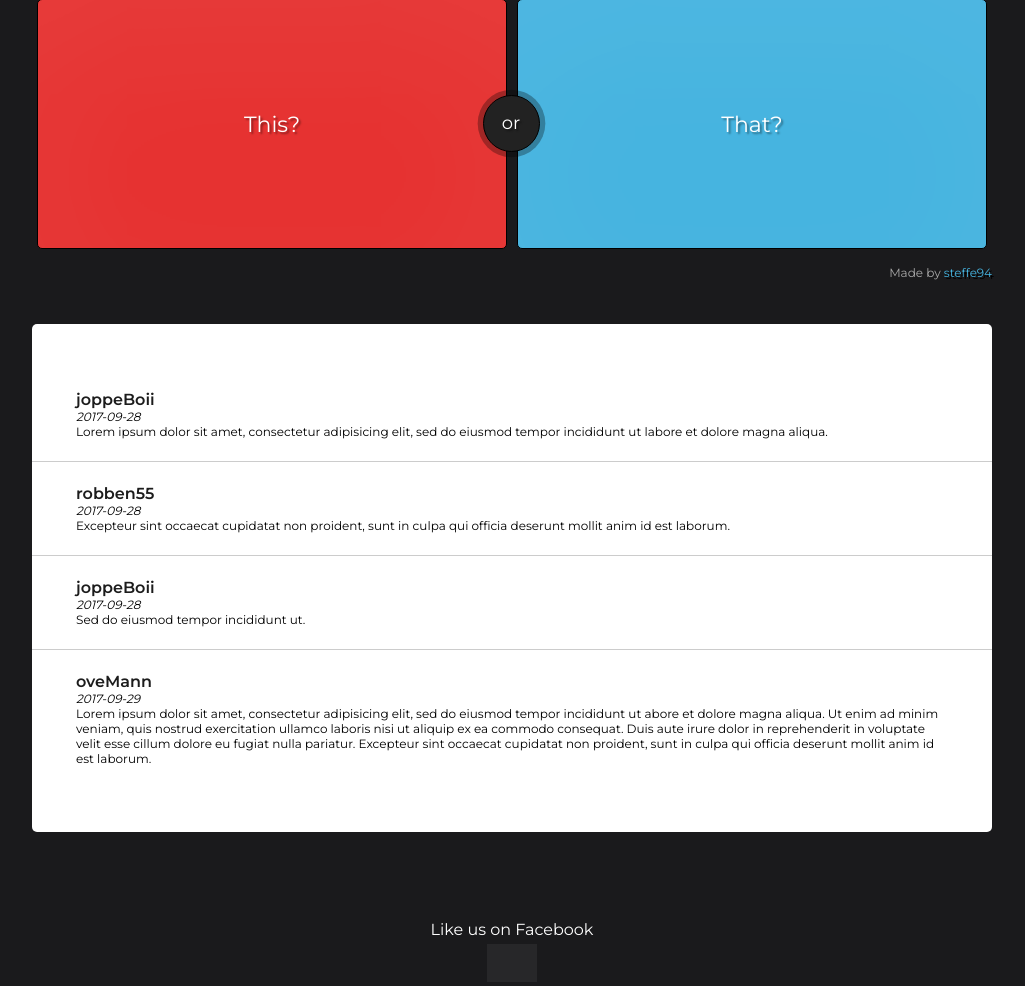
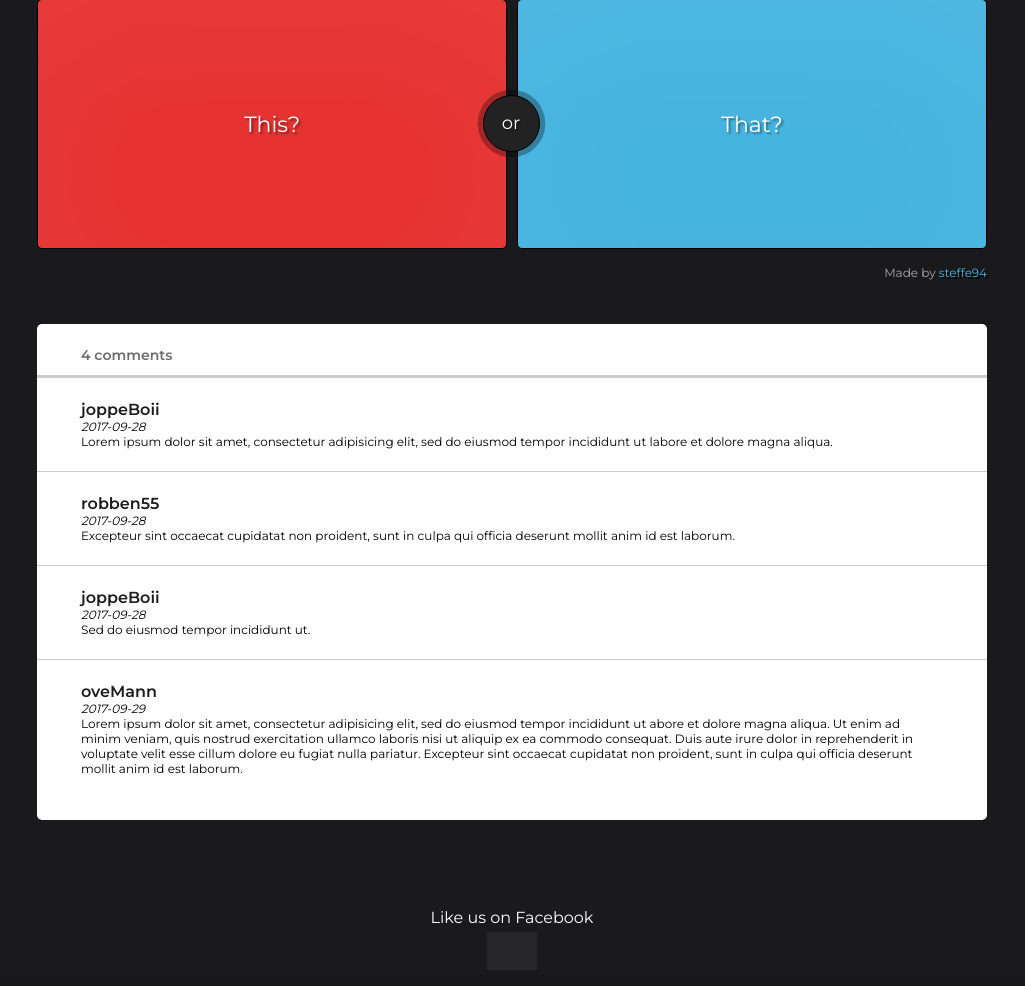
Before and after one commit to duvan094/PHPproject, a PHP site: page / in a window 1280 px wide. Shown: the part 161-1147 px from the top of the page, without its empty margins (128-1153 px from the left). Run offline with PHP 8.4, Linux system fonts and the light colour scheme; grey boxes are pictures that could not be loaded.

Commit message:
Some subtle styling to the comment section

```diff
--- a/index.php
+++ b/index.php
@@ -9,6 +9,7 @@
       <p id="user">Made by <a href="#">steffe94</a></p>
 
       <ul id="commentContainer">
+        <li><h4>4 comments</h4></li>
         <li class="commentField">
             <a href="#">joppeBoii</a>
             <p><i>2017-09-28</i></p>
--- a/main.css
+++ b/main.css
@@ -169,6 +169,7 @@ main>#user>a{
 	text-decoration: none;
 	color:#46B4E0;
 	text-shadow: 2px 2px #000000;
+	margin-right: 5px;
 }
 
 main>#user>a:hover{
@@ -179,7 +180,24 @@ main>#user>a:hover{
 #commentContainer{
 	background:#FFF;
 	border-radius: 5px;
-	padding:44px 0;
+	padding:22px 0;
+	margin:5px;
+}
+
+#commentContainer>li{
+	list-style: none;
+}
+
+#commentContainer>li:first-child>h4{
+	margin-left: 44px;
+	font-weight: 600;
+	color:#6c6c6c;
+	font-size: 14px;
+}
+
+#commentContainer>li:first-child{
+	border-bottom: solid 3px #CCC;
+	padding-bottom: 11px;
 }
 
 #commentContainer>.commentField>a{
```
